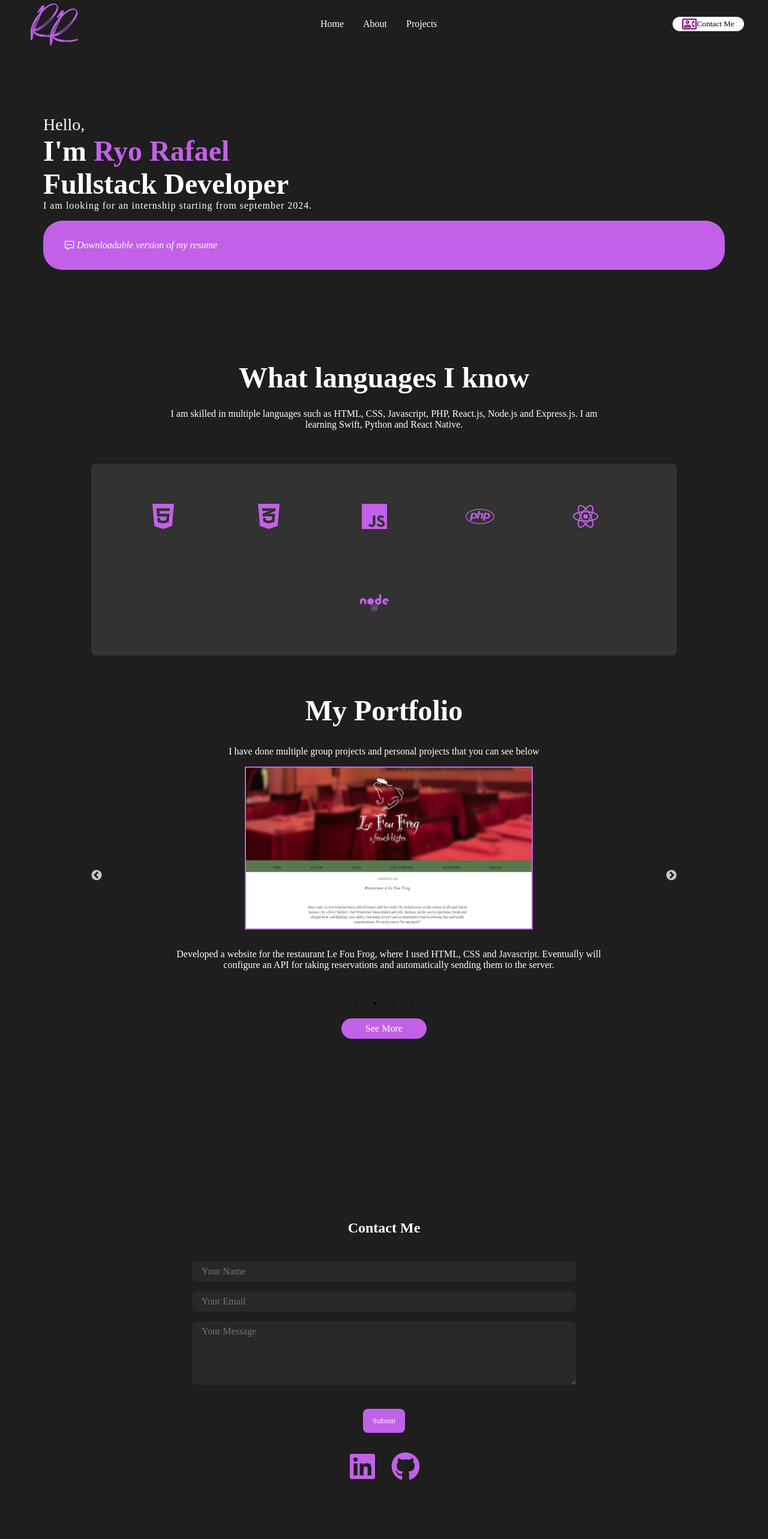
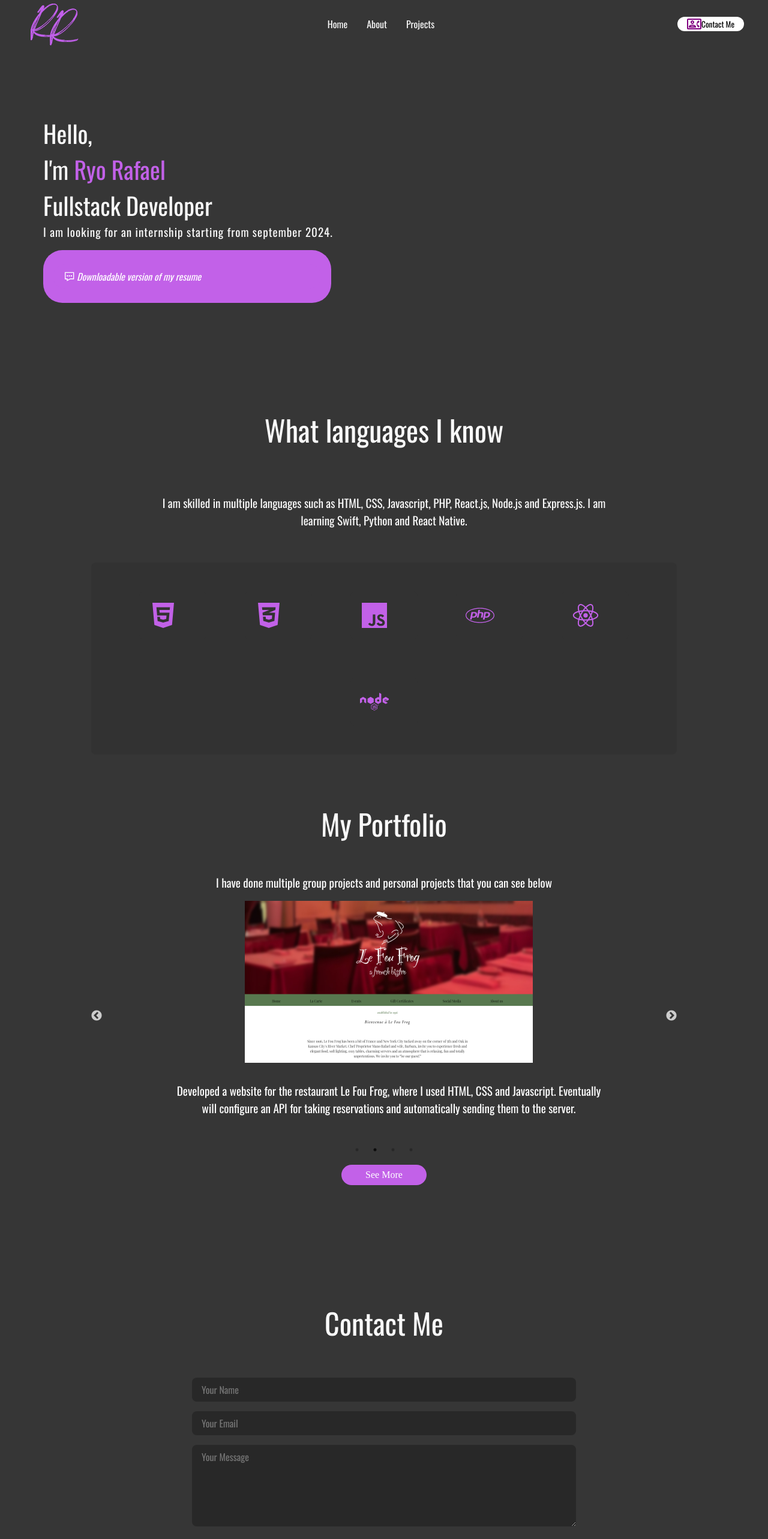
Before and after one commit to ryorafael/portfolio, a React (Create React App) app: page / in a window 1280 px wide. Shown: the top 2566 px of the page at 60% size. Built offline with nearby package versions, Linux system fonts and the light colour scheme.

Commit message:
css
changes in css

```diff
--- a/public/index.html
+++ b/public/index.html
@@ -9,6 +9,9 @@
   <meta name="description" content="Ryo Portfolio" />
   <link rel="stylesheet" href="style.css">
   <link href="https://fonts.googleapis.com/css2?family=EB+Garamond:ital,wght@0,400..800;1,400..800&display=swap">
+  <link rel="preconnect" href="https://fonts.googleapis.com">
+  <link rel="preconnect" href="https://fonts.gstatic.com" crossorigin>
+  <link href="https://fonts.googleapis.com/css2?family=Oswald:wght@200..700&display=swap" rel="stylesheet">
   <title>Ryo Portfolio</title>
 </head>
 
--- a/public/style.css
+++ b/public/style.css
@@ -4,12 +4,12 @@
   box-sizing: border-box;
   text-decoration: none;
   background: transparent;
-  font-family: "EB Garamond", serif;
+  font-family: "Oswald", sans-serif;
 }
 
 body {
-  background: rgb(30, 30, 30);
-  color: white;
+  background: #363636;
+  color: #f9f9f9;
   overflow: hidden;
   overflow-y: scroll;
 }
--- a/src/components/Footer/footer.css
+++ b/src/components/Footer/footer.css
@@ -1,7 +1,7 @@
 .footer {
   width: 100vw;
   height: 4rem;
-  background: rgb(40, 40, 40);
+  background: #363636;
   display: flex;
   align-items: center;
   justify-content: center;
--- a/src/components/Navbar/navbar.css
+++ b/src/components/Navbar/navbar.css
@@ -1,5 +1,5 @@
 .navbar {
-  background: rgb(30 30 30);
+  background: #363636;
   height: 5rem;
   width: 100vw;
   max-width: 75rem;
@@ -24,6 +24,7 @@
 .desktopMenuListItem {
   margin: 1rem;
   cursor: pointer;
+  font-family: "Oswald", sans-serif;
 }
 
 .desktopMenuListItem:hover {
@@ -38,10 +39,10 @@
   border: none;
   display: flex;
   align-items: center;
-  justify-content: center;
+  justify-content: space-between;
   padding: 0 1rem;
   border-radius: 2rem;
-  font-family: "EB Garamond", serif;
+  font-family: "Oswald", sans-serif;
   font-optical-sizing: auto;
   font-weight: weight;
   cursor: pointer;
@@ -64,7 +65,7 @@
   display: none;
   object-fit: cover;
   height: 1.8rem;
-  font-family: "EB Garamond", serif;
+  font-family: "Oswald", sans-serif;
   font-optical-sizing: auto;
   font-weight: weight;
 }
--- a/src/components/Skills/skills.css
+++ b/src/components/Skills/skills.css
@@ -1,15 +1,17 @@
 .skillTitle {
+  margin: 2rem 0;
+  padding: 1rem;
   font-size: 3rem;
-  font-weight: 600;
-  padding-top: 1.5rem;
+  font-weight: 400;
+  font-family: "Oswald", sans-serif;
 }
 
 .skillDesc {
   font-weight: 400;
-  font-size: 1rem;
+  font-size: 1.2rem;
   max-width: 51rem;
   padding: 0 2rem;
-  font-family: "EB Garamond", serif;
+  font-family: "Oswald", sans-serif;
   font-optical-sizing: auto;
   margin: 1.5rem;
 }
--- a/src/components/Works/works.css
+++ b/src/components/Works/works.css
@@ -8,14 +8,19 @@
 
 .workstitle {
   margin: 2rem 0;
+  padding: 1rem;
+  margin: 2rem 0;
   font-size: 3rem;
+  font-weight: 400;
+  font-family: "Oswald", sans-serif;
 }
 
+
 .worksDesc {
-  font-weight: 300;
-  font-size: 1rem;
+  font-weight: 400;
+  font-size: 1.2rem;
   max-width: 45rem;
-  font-family: "EB Garamond", serif;
+  font-family: "Oswald", sans-serif;
   font-optical-sizing: auto;
   color: white;
   margin: 2rem auto;
@@ -38,7 +43,6 @@
   max-height: 30rem;
   max-width: 30rem;
   margin: 0.5rem auto;
-  border: 2px solid rgb(194, 97, 232);
   box-sizing: border-box;
   align-content: center;
 }
--- a/src/components/contact.css
+++ b/src/components/contact.css
@@ -11,10 +11,12 @@
   padding: 0px 16px;
 }
 
-.contactDesc {
+.contactPageTitle {
   padding: 1rem;
-  font-size: medium;
-  font-weight: 300;
+  margin: 2rem 0;
+  font-size: 3rem;
+  font-weight: 400;
+  font-family: "Oswald", sans-serif;
 }
 
 .contactForm {
@@ -39,7 +41,7 @@
   border: none;
   border-radius: 0.5rem;
   background: rgb(40, 40, 40);
-  font-family: "EB Garamond", serif;
+  font-family: "Oswald", sans-serif;
   font-optical-sizing: auto;
 }
 
@@ -50,7 +52,7 @@
   border-radius: 0.5rem;
   border: none;
   margin: 2rem;
-  font-family: "EB Garamond", serif;
+  font-family: "Oswald", sans-serif;
   font-optical-sizing: auto;
   font-weight: weight;
   cursor: pointer;
--- a/src/components/intro/intro.css
+++ b/src/components/intro/intro.css
@@ -23,23 +23,24 @@
   display: flex;
   flex-direction: column;
   justify-content: center;
+  font-family: "Oswald", sans-serif;
 }
 
-.hello {
-  font-size: 1.75rem;
-  font-weight: 200;
+.hello, .introText {
+  font-size: 2.5rem;
+  font-weight: 400;
+  font-family: "Oswald", sans-serif;
 }
 
 .introName {
   color: rgb(194, 97, 232);
-  animation-duration: 1s;
-  animation-iteration-count: infinite;
+  font-family: "Oswald", sans-serif;
 }
 
 .introPara {
-  font-size: 1rem;
-  font-weight: 100;
-  font-family: "EB Garamond", serif;
+  font-size: 1.2rem;
+  font-family: "Oswald", sans-serif;
+  font-weight: 400;
   font-optical-sizing: auto;
   letter-spacing: 1px;
 }
@@ -56,6 +57,7 @@
   font-size: medium;
   font-style: oblique;
   cursor: pointer;
+  width: 30rem;
 }
 
 /* .btnIcon {
@@ -72,6 +74,7 @@
 
 .btnText {
   margin-right: 0.5rem;
+  font-family: "Oswald", sans-serif;
 }
 
 @media screen and (max-width: 720px) {
@@ -88,4 +91,8 @@
   .hello {
     font-size: 4.5vw;
   }
+  .btn {
+    width: 20rem;
+    height: 5rem;
+  }
 }
--- a/src/components/intro/intro.js
+++ b/src/components/intro/intro.js
@@ -3,7 +3,6 @@ import "./intro.css";
 import { Link as ScrollLink } from "react-scroll";
 import { GrContact } from "react-icons/gr";
 import myPdf from "../../assets/myPdfFile.pdf";
-import "animate.css";
 
 const Intro = () => {
   const openPDF = () => {
@@ -15,7 +14,7 @@ const Intro = () => {
         <span className="hello">Hello,</span>
         <span className="introText">
           I'm
-          <span className="animate__animated animate__tada introName">
+          <span className="introName">
             {" "}
             Ryo Rafael
           </span>
```
